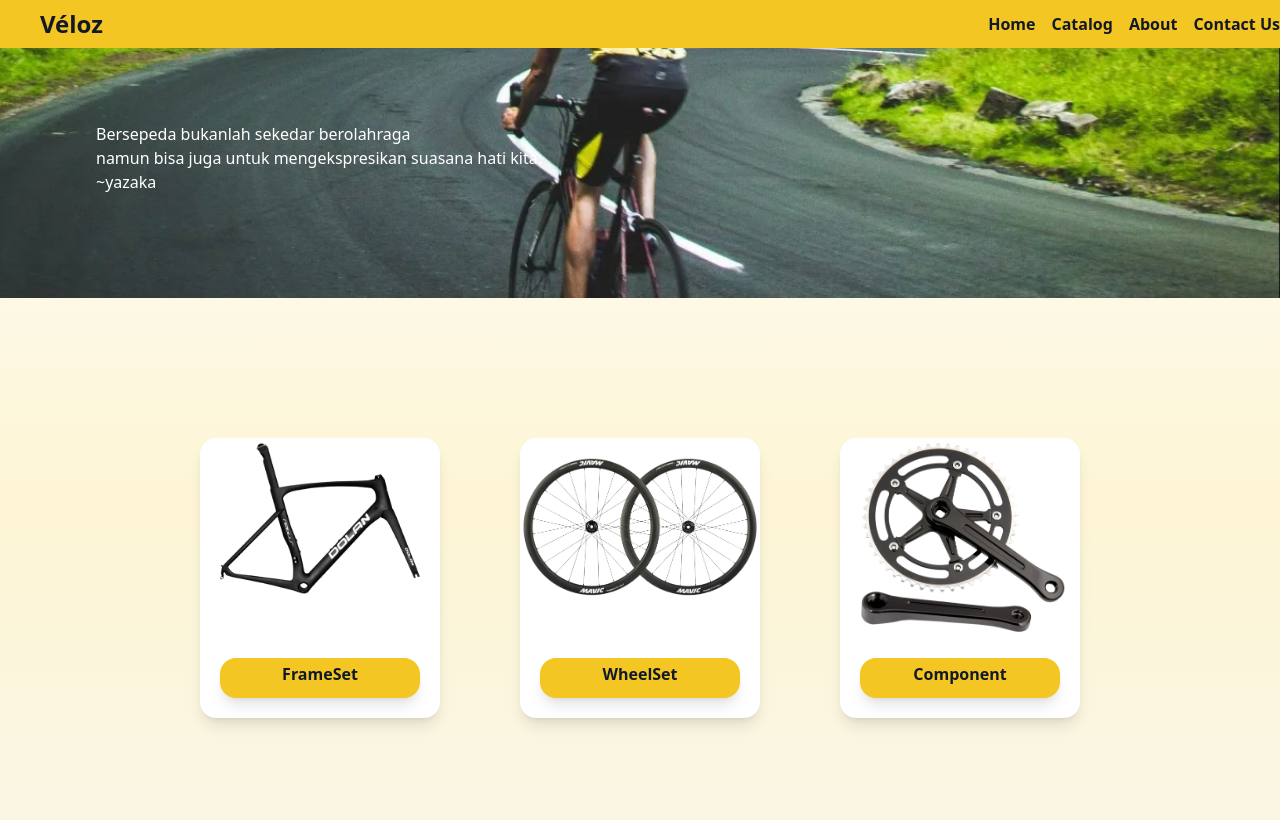
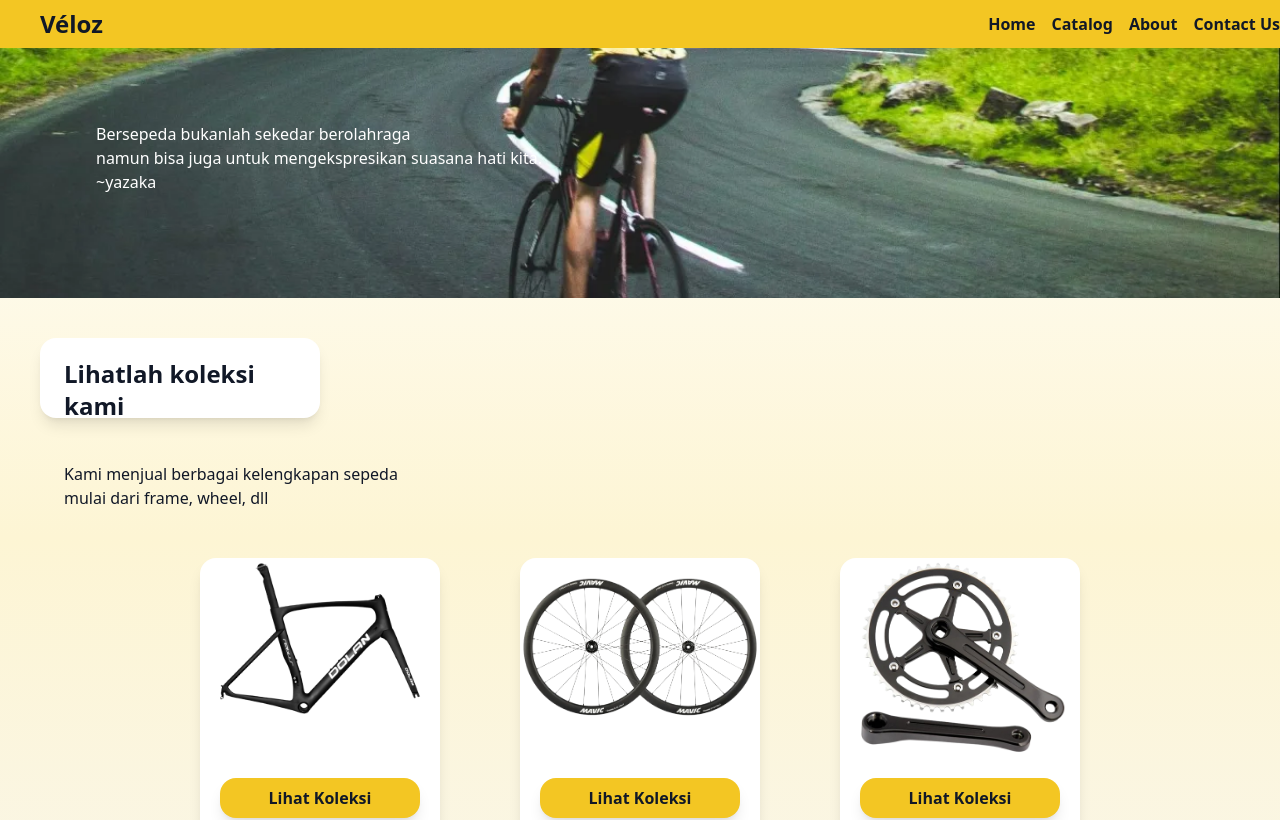
Before and after one commit to bangyazaka-hash/Veloz, a Next.js app: page /Catalog in a window 1280 px wide. Shown: the top 820 px of the page. Built offline with nearby package versions, Linux system fonts and the light colour scheme.

Commit message:
Memperbarui halaman catalog

```diff
--- a/src/app/Catalog/page.tsx
+++ b/src/app/Catalog/page.tsx
@@ -19,6 +19,11 @@ export default function Home() {
   </p>
   </div>
 
+        <div className="bg-[#FFFFFF] w-70 h-20 shadow-lg rounded-2xl mt-10 ml-10">
+            <p className="font-semibold text-2xl ml-6 py-5">Lihatlah koleksi kami</p>
+            <p className="w-90 ml-6 py-5">Kami menjual berbagai kelengkapan sepeda mulai dari frame, wheel, dll</p>
+        </div>
+
            <div className="flex flex-row justify-center flex-wrap mt-35 gap-20">
             <div className="bg-[#FFFFFF] w-60 h-70 shadow-lg rounded-2xl z-10">
                  <Image
@@ -29,7 +34,7 @@ export default function Home() {
                     />
                 <div className="bg-[#f3c623] w-50 h-10 ml-5 mt-15 shadow-lg rounded-2xl z-10">
                     <Link href="/Frame">
-                      <p className="text-center font-semibold py-1">FrameSet</p>
+                      <p className="text-center font-semibold py-2">Lihat Koleksi </p>
                     </Link>
                 </div>
             </div>
@@ -43,7 +48,7 @@ export default function Home() {
                     />
                 <div className="bg-[#f3c623] w-50 h-10 ml-5 mt-10 shadow-lg rounded-2xl z-10">
                     <Link href="/Wheel">
-                      <p className="text-center font-semibold py-1">WheelSet</p>
+                      <p className="text-center font-semibold py-2">Lihat Koleksi</p>
                     </Link>
                 </div>
             </div>
@@ -57,7 +62,7 @@ export default function Home() {
                     />
                 <div className="bg-[#f3c623] w-50 h-10 ml-5 mt-5 shadow-lg rounded-2xl z-10">
                     <Link href="/Component">
-                    <p className="text-center font-semibold py-1">Component</p>
+                    <p className="text-center font-semibold py-2">Lihat Koleksi</p>
                     </Link>
                 </div>
             </div>
--- a/src/app/layout.tsx
+++ b/src/app/layout.tsx
@@ -14,8 +14,8 @@ const geistMono = Geist_Mono({
 });
 
 export const metadata: Metadata =  {
-  title: "Created next app",
-  description: "Generate by create next app"
+  title: "Véloz",
+  description: "Generate by arka putra yazaka"
 };
 
 export default function RootLayout({
@@ -50,9 +50,9 @@ export default function RootLayout({
           </nav>
         </header>
         { children }
-        <div className="absolute inset-x-0 bottom-0 h-16 p-3"></div>
+        <div className="inset-x-0 bottom-0 h-16 p-3"></div>
 
-        <footer className="relative"><hr className="mt-50"></hr>
+        <footer className="relative"><hr className="mt-30"></hr>
         <div className="bg-[#f3c623] w-20 h-10 m-5 rounded-full ml-30">
           <h1 className="flex font-bold text-lg ml-2 text-center p-1">Veloz</h1>
           <h1 className="font-bold w-50 ml-25 mt-[-30] ">Reach Your Max Speed</h1>
@@ -71,8 +71,10 @@ export default function RootLayout({
           <div className="relative">Jl.Pangauban Kec.Katapang</div>
           <div className="relative">Veloz@gmail.com</div>
           <div className="relative">Whatsapp : 0895411959084</div>
+          <div className="flex flex-row gap-5">
           <div className="relative">Tiktok</div>
           <div className="relative">Instagram</div>
+          </div>
           </div>
         </footer>
       </body>
```
